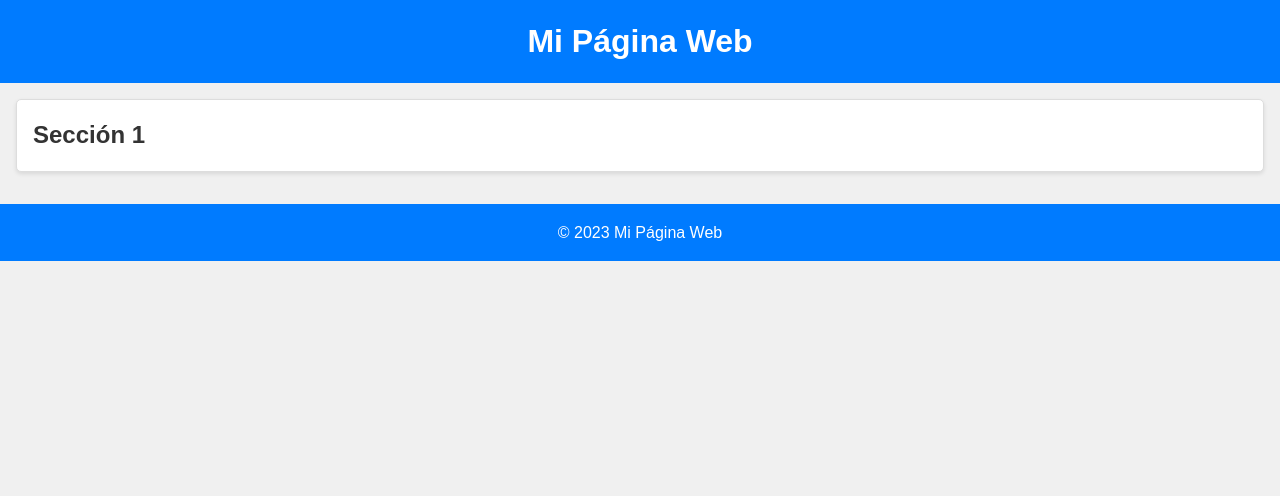
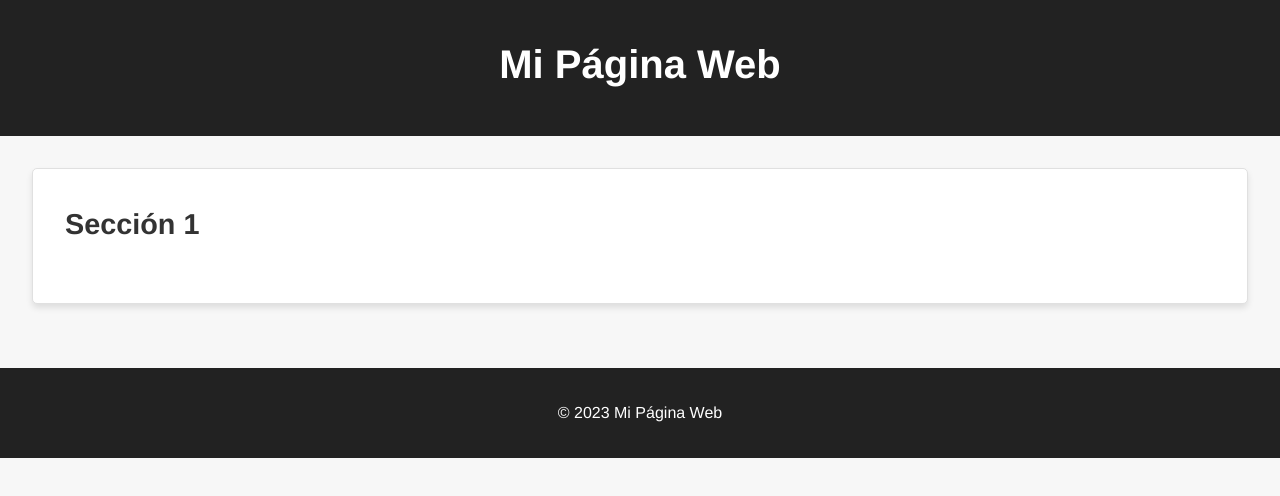
Before and after one commit to unidad-estudios-economicos-MC/uee.mc.github.io, a plain HTML site: page index.html in a window 1280 px wide. Drawn offline with Linux system fonts and the light colour scheme.

Commit message:
Update styles.css

```diff
--- a/styles.css
+++ b/styles.css
@@ -1,40 +1,82 @@
 /* Reset de estilos */
-body, h1, h2, p {
+body, h1, h2, p, div {
     margin: 0;
     padding: 0;
+    box-sizing: border-box;
 }
 
 /* Estilos generales */
 body {
-    font-family: Arial, sans-serif;
-    background-color: #f0f0f0;
+    font-family: 'Helvetica Neue', Arial, sans-serif;
+    background-color: #f7f7f7;
     color: #333;
     line-height: 1.6;
 }
 
 header {
-    background-color: #007BFF;
+    background-color: #222;
     color: #fff;
     text-align: center;
-    padding: 1rem;
+    padding: 2rem 0;
+}
+
+header h1 {
+    font-size: 2.5rem;
+    margin-bottom: 0.5rem;
 }
 
 main {
-    padding: 1rem;
+    padding: 2rem;
 }
 
 article {
     background-color: #fff;
-    border: 1px solid #ddd;
-    padding: 1rem;
-    margin-bottom: 1rem;
+    border: 1px solid #e0e0e0;
+    padding: 2rem;
+    margin-bottom: 2rem;
     border-radius: 5px;
-    box-shadow: 0px 2px 4px rgba(0, 0, 0, 0.1);
+    box-shadow: 0px 4px 6px rgba(0, 0, 0, 0.1);
+}
+
+article h2 {
+    font-size: 1.8rem;
+    margin-bottom: 1.5rem;
 }
 
 footer {
     text-align: center;
-    padding: 1rem;
+    padding: 2rem 0;
+    background-color: #222;
+    color: #fff;
+}
+
+/* Botones */
+.button {
+    display: inline-block;
+    padding: 0.8rem 1.5rem;
+    margin: 0.5rem;
+    border: none;
+    border-radius: 5px;
+    font-size: 1rem;
+    text-align: center;
+    text-decoration: none;
     background-color: #007BFF;
     color: #fff;
+    cursor: pointer;
+    transition: background-color 0.3s ease;
 }
+
+.button:hover {
+    background-color: #0056b3;
+}
+
+/* Enlaces */
+a {
+    color: #007BFF;
+    text-decoration: none;
+    transition: color 0.3s ease;
+}
+
+a:hover {
+    color: #0056b3;
+}
```
